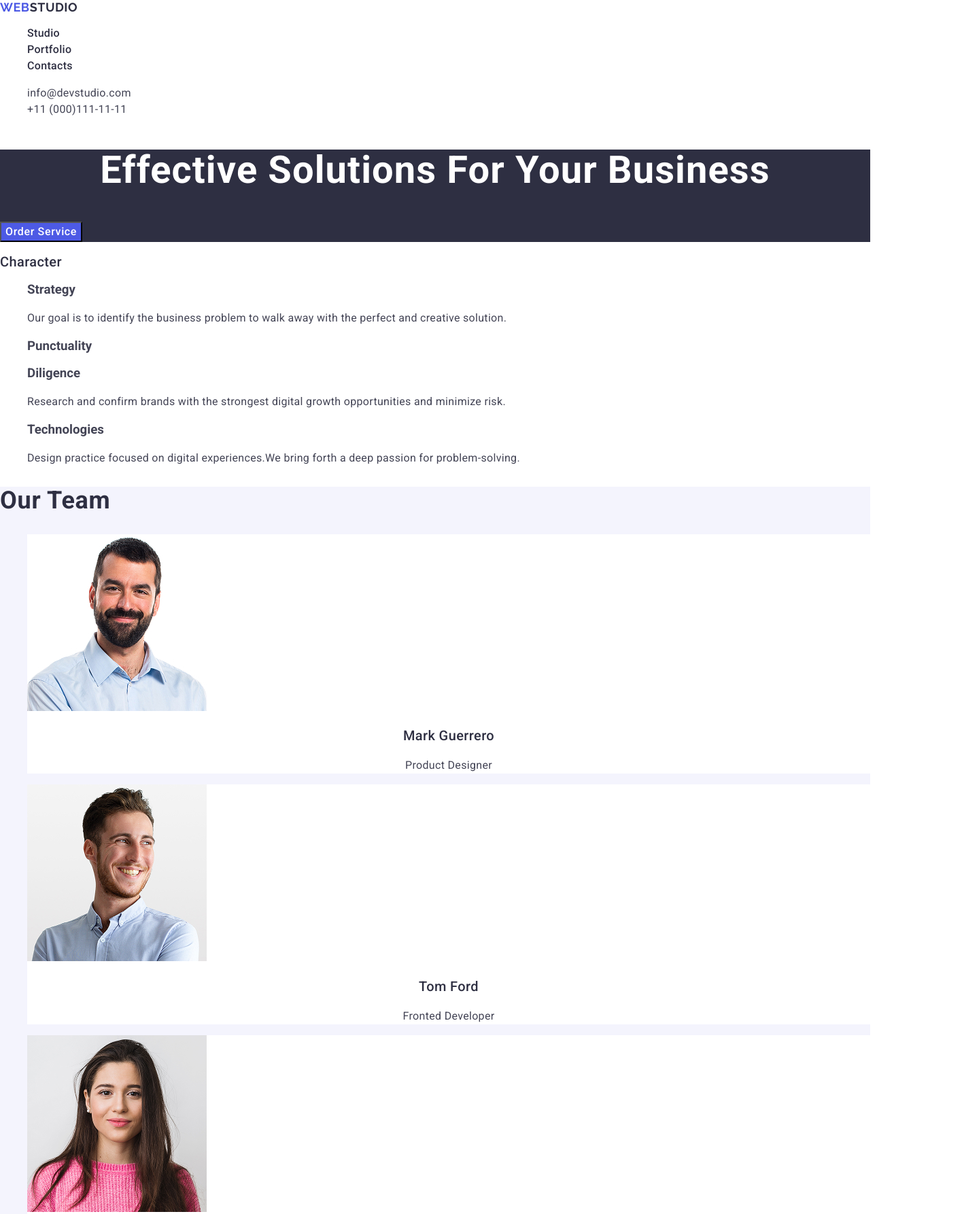
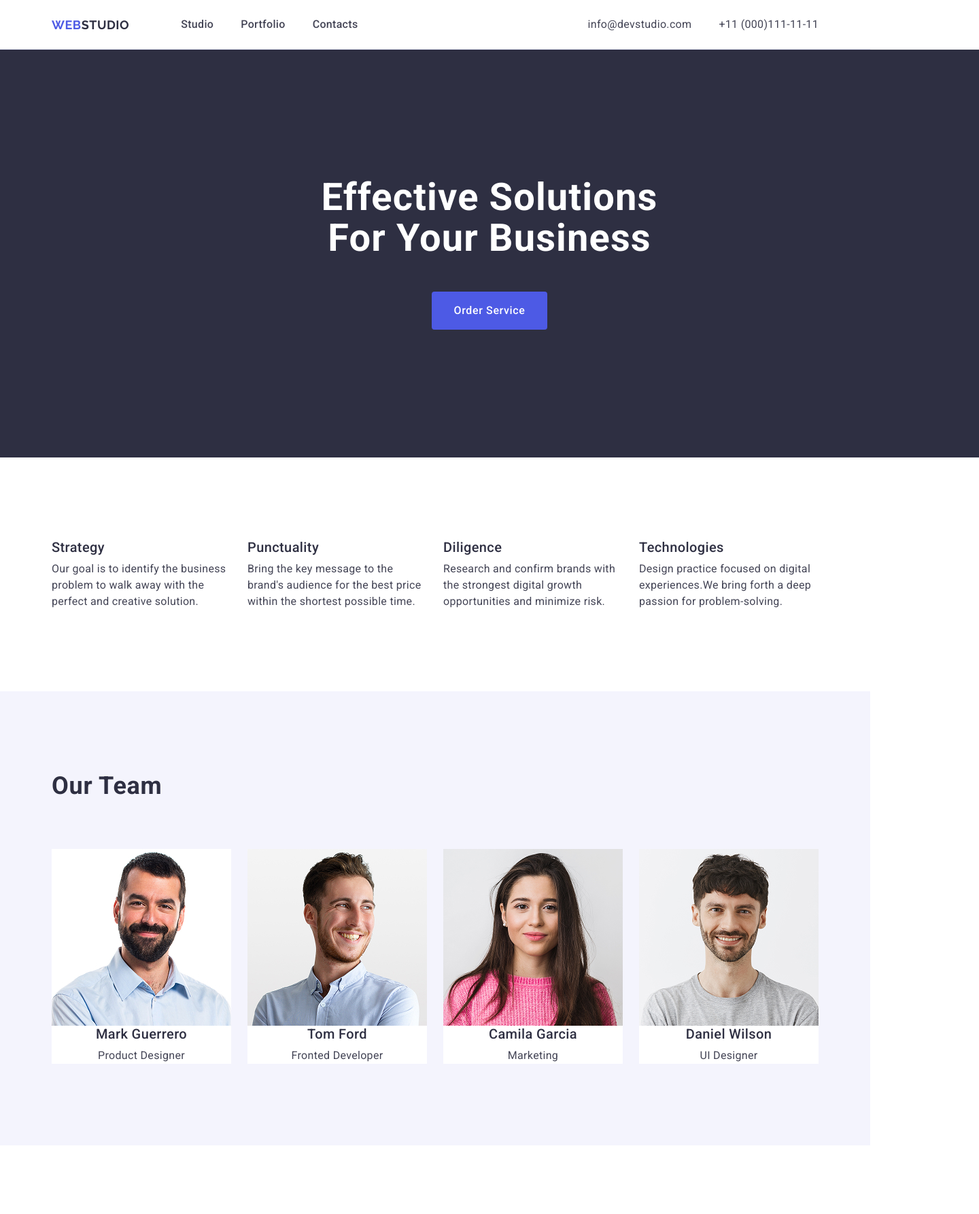
Before and after one commit to miyazaku/goit-markup-hw-02, a plain HTML site: page index.html in a window 1280 px wide. Shown: the top 1786 px of the page at 68% size, 1440 px wide, since content can reach past the window. Drawn offline with nearby package versions, Linux system fonts and the light colour scheme.

Commit message:
add index file

```diff
--- a/css/styles.css
+++ b/css/styles.css
@@ -1,8 +1,25 @@
 /*======== Common Styles ========*/
+h1,
+h2,
+h3,
+h4,
+h5,
+h6,
+p {
+    margin-top: 0;
+    margin-bottom: 0;
+}
+
 ul,
-ol,
+ol{
+    list-style-type: none;
+    margin-top: 0;
+    margin-bottom: 0;
+    padding-left: 0;
+}
+
 a {
-    list-style-type: none;
+    color: inherit;
     text-decoration: none;
 }
 
@@ -10,6 +27,28 @@ button {
     cursor: pointer;
 }
 
+img{
+    display: block;
+}
+
+.container{
+    max-width: 1158px;
+    padding: 0 15px;
+    margin: 0 auto;
+}
+
+.container-header {
+    display: flex;
+    align-items: center;
+    justify-content: space-between;
+    width: 1158px;
+}
+
+.section-padding{
+    padding-top: 120px;
+    padding-bottom: 120px;
+
+}
 /*========== /Common Styles ==========*/
 
 /*======== /Header Styles ========*/
@@ -19,106 +58,212 @@ body {
     color: #434455;
     background-color: #FFFFFF;
 }
+.visually-hidden {
+    position: absolute;
+    width: 1px;
+    height: 1px;
+    margin: -1px;
+    border: 0;
+    padding: 0;
+    white-space: nowrap;
+    clip-path: inset(100%);
+    clip: rect(0 0 0 0);
+    overflow: hidden;
+}
 
 .page-header{
+    display: flex;
+    justify-content: center;
     background-color: #FFFFFF;
+    border-bottom: 1px solid #e7e9fc;
+}
+.page-nav{
+    display: flex;
+    justify-content: space-between;
+    align-items: center;
 }
 .page-logo{
+    font-family: "Raleway", sans-serif;
+    font-weight: 700;
+    font-size: 18px;
+    line-height: 21px;
+    letter-spacing: 0.54px;
+    text-transform: uppercase;
+    color: #4d5ae5;
+    padding: 25.5px 0;
+    margin-right: 76px;
+}
+.logo-color{
     font-family: "Raleway", sans-serif;
     font-weight: 700;
     font-size: 18px;
     line-height: 1.17;
     letter-spacing: 0.03em;
     text-transform: uppercase;
-    color: #4d5ae5;
-}
-.logo-color{
-    font-family: "Raleway", sans-serif;
-    font-weight: 700;
-    font-size: 18px;
-    line-height: 1.16667;
-    letter-spacing: 0.03em;
-    text-transform: uppercase;
     color: #2e2f42;
 }
+.menu {
+    display: flex;
+    gap: 40px;
+    text-align: center;
+}
+
 .menu-item,
 .menu-link{
+    font-family: Roboto;
     font-weight: 500;
+    font-style: normal;
     font-size: 16px;
-    line-height: 1.5;
-    letter-spacing: 0.02em;
-    color: #2e2f42;
+    line-height: 24px;
+    letter-spacing: 0.32px;
+    padding: 24px 0;
+}
+
+.menu-link:focus,
+.menu-link:hover{
+    color:#404bbf
 }
 .page-address{
     font-style: normal;
 }
+
+.menu-address{
+    display: flex;
+    gap: 40px;
+}
+
 .menu-address-item,
 .menu-address-link{
     font-weight: 400;
         font-size: 16px;
-        line-height: 1.5;
-        letter-spacing: 0.02em;
+        font-style: normal;
+        line-height: 24px;
+        letter-spacing: 0.32px;
         color: #434455;
 }
 
-/*======== Main Styles ========*/
+.menu-address-lnk:focus,
+.menu-address-liunk:hover{
+    color:#404bbf
+}
+
+/*========  MAIN HERO IMAGE ========*/
 
 .page-hero{
-    background: #2e2f42;
+    background-color: #2e2f42;
+    width: 1440px;
+    height: 600px;
+    flex-shrink:0;
+    display:flex;
+    justify-content: center;
+    align-items: center;
+    padding: 188px 0;
 }
+.container-button {
+    display: flex;
+    justify-content: center;
+    align-items: center;
+    flex-direction: column;
+}
+
 .page-title{
-    font-weight: 700;
+    max-width: 496px;
     font-size: 56px;
-    line-height: 1.07143;
+    line-height: 1.07;
     letter-spacing: 0.02em;
     text-align: center;
     color: #fff;
+}
 
+.page-button{
+    display: block;
+    padding: 16px 32px;
+    margin-top: 48px;
+    align-items: flex-start;
+    min-width: 169px;
+    height: 56px;
+    gap: 10px;
+    border: none;
+    border-radius: 4px;
+    background: var(--IRIS, #4d5ae5);
 }
-.page-button,
+
 .button-color{
-    font-weight: 500;
-    font-size: 16px;
-    line-height: 1.5;
-    letter-spacing: 0.04em;
-    color: #fff;
-    cursor: pointer;
-    background-color: #4d5ae5;
+    color: var(--WHITE, #FFF);
+        font-size: 16px;
+        font-style: normal;
+        font-weight: 500;
+        line-height: 24px;
+        letter-spacing: 0.64px;
 }
+
 .page-button:focus,
 .page-button:hover,
 .button-color:focus,
 .button-color:hover {
     background-color: #404bbf;
 }
-.page-character,
-.menu-descriptio{
+/*======== DESCRIPTION SECTION ========*/
+.page-description{
+    background-color: #fff;
+}
+
+.menu-description{
+    display: flex;
+    gap: 24px;
+}
+
+.menu-description-item{
+    width: calc( (100% - 72px) /4 );
+}
+
+.menu-descr{
     font-weight: 500;
     font-size: 20px;
     line-height: 1.2;
     letter-spacing: 0.02em;
     color: #2e2f42;
+    margin-bottom: 8px;
 }
+
 .menu-text{
     font-weight: 400;
     font-size: 16px;
     line-height: 1.5;
     letter-spacing: 0.02em;
     color: #434455;
+    max-width: 264px;
 }
+/*======== TEAM SECTION ========*/
 .page-team{
     background: #f4f4fd;
+    margin: 0;
+    padding: 120px 0;
 }
+
 .page-title-team{
     font-weight: 700;
     font-size: 36px;
-    line-height: 1.11111;
+    line-height: 1.11;
     letter-spacing: 0.02em;
     color: #2e2f42;
     text-transform: capitalize;
+    margin-bottom: 72px;
 }
+
+.menu-team{
+    display: flex;
+    justify-content: space-between;
+    gap: 24px;
+    padding: 0;
+    margin: 0;
+    list-style: none;
+}
+
 .menu-team-item{
     background-color: #FFFFFF;
+    width: calc((100% - 72px) /4);
+    border-radius: 0px 0px 4px 4px;
 }
 
 .menu-team-name{
@@ -128,7 +273,9 @@ body {
     letter-spacing: 0.02em;
     text-align: center;
     color: #2e2f42;
+    margin-bottom: 8px;
 }
+
 .menu-team-text{
     font-weight: 400;
     font-size: 16px;
@@ -136,26 +283,60 @@ body {
     letter-spacing: 0.02em;
     text-align: center;
     color: #434455;
+    background-color: #FFFFFF;
 }
-.page-portfolio{
-background-color: #fff;
-}
+/*======== PORTFOLIO SECTION ========*/
+
 .page-title-portfolio{
     font-weight: 700;
     font-size: 36px;
-    line-height: 1.11111;
+    line-height: 1.11;
     letter-spacing: 0.02em;
     text-align: center;
     color: #2e2f42;
     text-transform: capitalize;
+    margin-bottom: 72px;
 }
+
+.menu-portfolio{
+    font-weight: 500;
+    font-size: 20px;
+    line-height: 120%;
+    letter-spacing: 0.002;
+    display: flex;
+    column-gap: 24px;
+    row-gap: 48px;
+    flex-wrap: wrap;
+}
+.menu-portfolio-item {
+    background-color: #FFF;
+    width: calc((100% - 48px) /3);
+}
+.conainer-card-portfolio{
+    display: flex;
+    height: 120px;
+    padding: 32px 16px;
+    flex-direction: column;
+    justify-content: center;
+    align-items: flex-start;
+    gap: 8px;
+    flex-shrink: 0;
+    align-self: stretch;
+    border-right: 1px solid var(--CORNFLOWER, #e7e9fc);
+    border-bottom: 1px solid var(--CORNFLOWER, #e7e9fc);
+    border-left: 1px solid var(--CORNFLOWER, #e7e9fc);
+}
+
 .menu-portfolio-name{
     font-weight: 500;
     font-size: 20px;
     line-height: 1.2;
     letter-spacing: 0.02em;
     color: #2e2f42;
+    max-width: 360px;
+    margin-bottom: 8px;
 }
+
 .menu-portfolio-text{
     font-weight: 400;
     font-size: 16px;
@@ -168,7 +349,9 @@ background-color: #fff;
 
 .page-footer{
     background: #2e2f42;
+    padding: 100px 0;
 }
+
 .page-logo-footer{
     font-family: "Raleway", sans-serif;
     font-weight: 700;
@@ -177,7 +360,10 @@ background-color: #fff;
     letter-spacing: 0.03em;
     text-transform: uppercase;
     color: #4d5ae5;
+    display: inline-block;
+    margin-bottom: 16px;
 }
+
 .logo-footer-color{
     font-family: "Raleway", sans-serif;
     font-weight: 700;
@@ -193,4 +379,5 @@ background-color: #fff;
     line-height: 1.5;
     letter-spacing: 0.02em;
     color: #f4f4fd;
+    max-width: 264;
 }
--- a/index.html
+++ b/index.html
@@ -10,13 +10,14 @@
     <link rel="preconnect" href="https://fonts.gstatic.com" crossorigin>
     <link href="https://fonts.googleapis.com/css2?family=Raleway:wght@700&family=Roboto:wght@400;500;700&display=swap"
         rel="stylesheet"/>
-    <link rel="stylesheet" href="https://cdnjs.cloudflare.com/ajax/libs/modern-normalize/3.0.0/modern-normalize.min.css" />
+    <link rel="stylesheet" href="https://cdnjs.cloudflare.com/ajax/libs/modern-normalize/3.0.1/modern-normalize.min.css" />
     <link rel="stylesheet" href="./css/styles.css"/>
 
 </head>
 
 <body>
     <header class="page-header">
+        <div class=" container container-header">
         <!--TOP LINE-->
         <nav class="page-nav">
             <a class="page-logo" href="./index.html">Web<span class="logo-color">Studio</span></a>
@@ -45,19 +46,23 @@
                 </li>
             </ul>
         </address>
+        </div>
     </header>
 
-    <main class="page-main">
+    <main>
         <!--HERO IMAGE-->
         <section class="page-hero">
+            <div class="container container-button">
             <h1 class="page-title">Effective Solutions For Your Business</h1>
             <button class="page-button" type="button"><span class="button-color">Order Service</span>
             </button>
+            </div>
         </section>
 
         <!--DESCRIPTION SECTION-->
-        <section class="page-description">
-          <h2 class="page-character">Character</h2>
+        <section class="page-description section-padding">
+            <div class="container">
+          <h2 class="visually-hidden">Character</h2>
           <ul class="menu-description">
             <li class="menu-description-item">
                 <h3 class="menu-descr">Strategy</h3>
@@ -65,7 +70,7 @@
             </li>
             <li class="menu-description-item">
                 <h3 class="menu-descr">Punctuality</h3>
-                <p class="menu-text" Bring the key message to the brand's audience for the best price within the shortest possible time.</p>
+                <p class="menu-text">Bring the key message to the brand's audience for the best price within the shortest possible time.</p>
             </li>
             <li class="menu-description-item">
                 <h3 class="menu-descr">Diligence</h3>
@@ -76,77 +81,104 @@
                 <p class="menu-text">Design practice focused on digital experiences.We bring forth a deep passion for problem-solving.</p>
             </li>
           </ul>
+            </div>
         </section>
 
         <!--TEAM SECTION-->
-        <section class="page-team">
+        <section class="page-team section-padding">
+            <div class="container">
             <h2 class="page-title-team">Our Team</h2>
             <ul class="menu-team">
                 <li class="menu-team-item">
-                    <img class="menu-img" src="./images/img1.jpg" alt="foto-Mark">
+                    <img class="menu-img" src="./images/img1.jpg" alt="foto-Mark" width="264" height="260" />
+                    <div class="container-card">
                     <h3 class="menu-team-name">Mark Guerrero</h3>
                     <p class="menu-team-text">Product Designer</p>
+                    </div>
                 </li>
                 <li class="menu-team-item">
-                    <img class="menu-img" src="./images/img2.jpg" alt="foto-Tom">
+                    <img class="menu-img" src="./images/img2.jpg" alt="foto-Tom" width="264" height="260" />
+                    <div class="container-card">
                     <h3 class="menu-team-name">Tom Ford</h3>
                     <p class="menu-team-text">Fronted Developer</p>
+                    </div>
                 </li>
                 <li class="menu-team-item">
-                    <img class="menu-img" src="./images/img3.jpg" alt="foto-Camila">
+                    <img class="menu-img" src="./images/img3.jpg" alt="foto-Camila" width="264" height="260" />
+                    <div class="container-card">
                     <h3 class="menu-team-name">Camila Garcia</h3>
                     <p class="menu-team-text">Marketing</p>
+                </div>
                 </li>
                 <li class="menu-team-item">
-                    <img class="menu-img" src="./images/img4.jpg" alt="foto-Daniel">
+                    <img class="menu-img" src="./images/img4.jpg" alt="foto-Daniel" width="264" height="260" />
+                    <div class="container-card">
                     <h3 class="menu-team-name">Daniel Wilson</h3>
                     <p class="menu-team-text">UI Designer</p>
+                </div>
                 </li>
             </ul>
+            </div>
         </section>
 
         <!--PORTFOLIO SECTION-->
-        <section class="page-portfolio">
+        <section class="page-portfolio section-padding">
+            <div class="container">
             <h2 class="page-title-portfolio">Our Portfolio</h2>
             <ul class="menu-portfolio">
                 <li class="menu-portfolio-item">
-                    <img class="menu-portfolio-img" src="./images/img5.jpg" alt="foto-banking-app">
+                    <img class="menu-portfolio-img" src="./images/img5.jpg" alt="foto-banking-app" width="360" height="300" />
+                    <div class="container-card-portfolio">
                     <h3 class="menu-portfolio-name">Banking App</h3>
                     <p class="menu-portfolio-text">App</p>
+                </div>
                 </li>
                 <li class="menu-portfolio-item">
-                    <img class="menu-portfolio-img" src="./images/img6.jpg" alt="foto-cashless-payment">
+                    <img class="menu-portfolio-img" src="./images/img6.jpg" alt="foto-cashless-payment" width="360" height="300" />
+                    <div class="container-card-portfolio">
                     <h3 class="menu-portfolio-name">Cashless Payment</h3>
                     <p class="menu-portfolio-text">Marketing</p>
+                </div>
                 </li>
                 <li class="menu-portfolio-item">
-                    <img class="menu-portfolio-img" src="./images/img7.jpg" alt="foto-meditation-app">
+                    <img class="menu-portfolio-img" src="./images/img7.jpg" alt="foto-meditation-app" width="360" height="300" />
+                    <div class="container-card-portfolio">
                     <h3 class="menu-portfolio-name">Meditation App</h3>
                     <p class="menu-portfolio-text">App</p>
+                </div>
                 </li>
                 <li class="menu-portfolio-item">
-                    <img class="menu-portfolio-img" src="./images/img8.jpg" alt="foto-taxi-service">
+                    <img class="menu-portfolio-img" src="./images/img8.jpg" alt="foto-taxi-service" width="360" height="300" />
+                    <div class="container-card-portfolio">
                     <h3 class="menu-portfolio-name">Taxi Service</h3>
                     <p class="menu-portfolio-text">Marketing</p>
+                </div>
                 </li>
                 <li class="menu-portfolio-item">
-                    <img class="menu-portfolio-img" src="./images/img9.jpg" alt="foto-screen-illustrations">
+                    <img class="menu-portfolio-img" src="./images/img9.jpg" alt="foto-screen-illustrations" width="360" height="300" />
+                    <div class="container-card-portfolio">
                     <h3 class="menu-portfolio-name">Screen Illustrations</h3>
                     <p class="menu-portfolio-text">Design</p>
+                </div>
                 </li>
                 <li class="menu-portfolio-item">
-                    <img class="menu-portfolio-img" src="./images/img10.jpg" alt="foto-online-courses">
+                    <img class="menu-portfolio-img" src="./images/img10.jpg" alt="foto-online-courses" width="360" height="300" />
+                    <div class="container-card-portfolio">
                     <h3 class="menu-portfolio-name">Online Courses</h3>
                     <p class="menu-portfolio-text">Marketing</p>
+                </div>
                 </li>
             </ul>
+            </div>
         </section>
     </main>
 
     <!--FOOTER-->
     <footer class="page-footer">
+        <div class="container">
         <a class="page-logo-footer" href="./index.html">Web<span class="logo-footer-color">Studio</span></a>
         <p class="page-footer-text">Increase the flow of customers and sales for your business with digital marketing & growth solutions.</p>
+        </div>
     </footer>
 </body>
 
```
Also changed, not shown: 1 other file.
